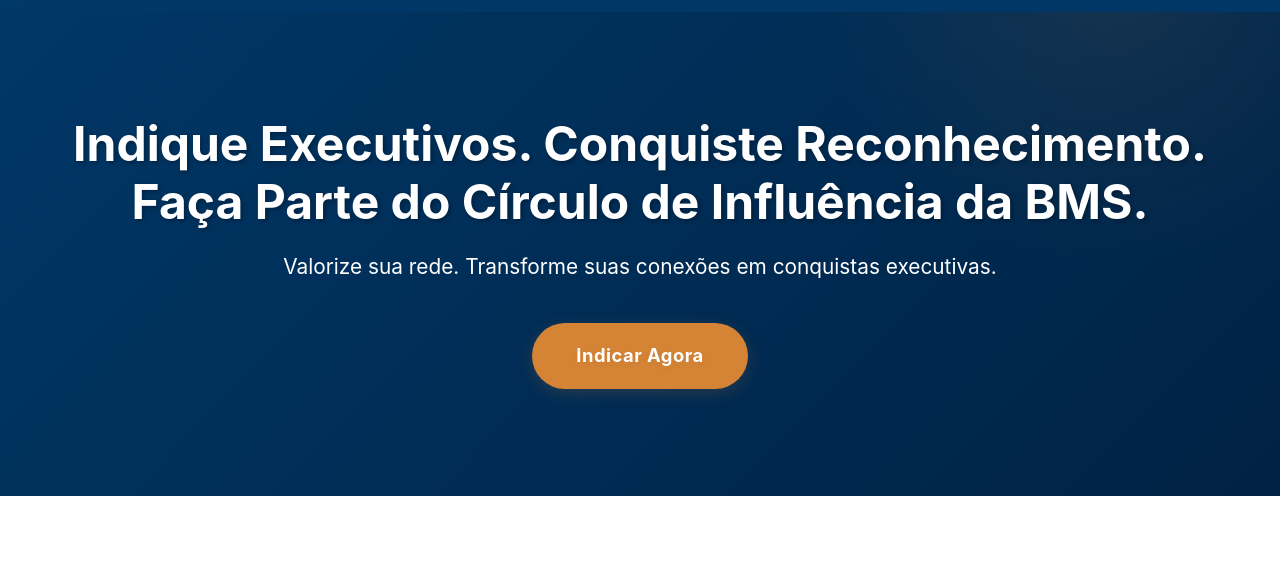
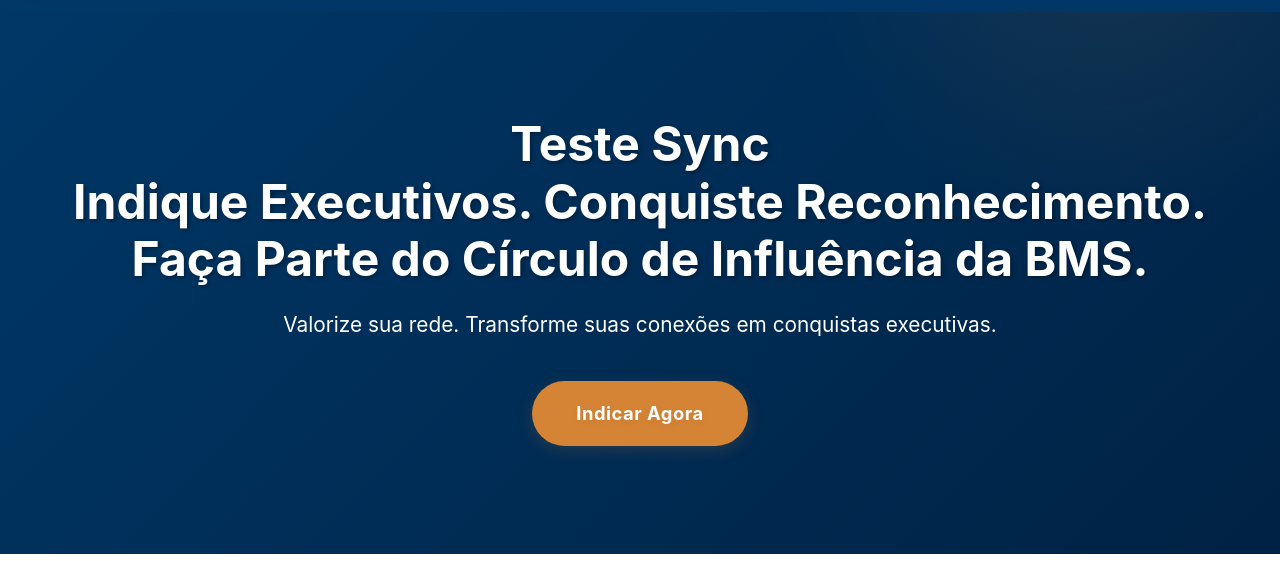
Before and after one commit to JoaoFBMS/BMS-Conecta, a plain HTML site: page index.html in a window 1280 px wide. Shown: the part 55-616 px from the top of the page. Drawn offline with Linux system fonts and the light colour scheme.

Commit message:
Teste Sync

```diff
--- a/index.html
+++ b/index.html
@@ -34,7 +34,7 @@
     <section class="hero" id="hero">
         <div class="container">
             <div class="hero-content fade-in-up">
-                <h1>Indique Executivos. Conquiste Reconhecimento.<br>Faça Parte do Círculo de Influência da BMS.</h1>
+                <h1> Teste Sync <br> Indique Executivos. Conquiste Reconhecimento.<br>Faça Parte do Círculo de Influência da BMS.</h1>
                 <p class="subtitle">Valorize sua rede. Transforme suas conexões em conquistas executivas.</p>
                 <a href="#form-section" class="cta-button">Indicar Agora</a>
             </div>
```
